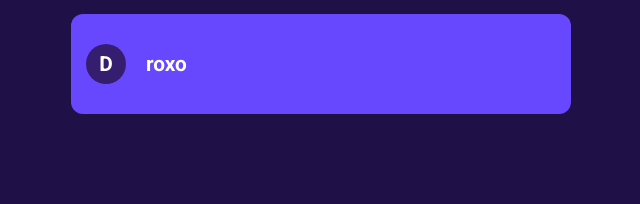
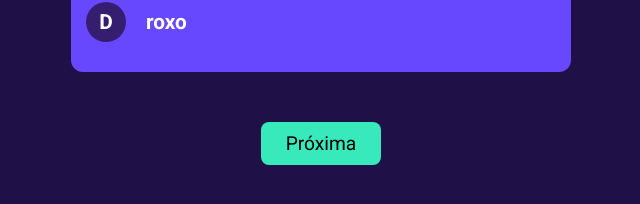
Before and after one commit to Victordplima/Quiz, a Next.js app: page / in a window 1280 px wide. Shown: the part 560-764 px from the top of the page, without its empty margins (319-959 px from the left). Built offline with nearby package versions, Linux system fonts and the light colour scheme.

Commit message:
feat: adiciona o componente Botão

```diff
--- /dev/null
+++ b/components/Botao.tsx
@@ -0,0 +1,24 @@
+import styles from "../src/styles/Botao.module.css";
+import Link from "next/link";
+
+interface BotaoProps {
+    href?: string;
+    texto: string;
+    onClick?: (e: any) => void;
+}
+
+export default function Botao(props: BotaoProps) {
+    function renderizarBotao() {
+        return (
+            <button className={styles.botao} onClick={props.onClick}>
+                {props.texto}
+            </button>
+        );
+    }
+
+    return props.href ? (
+        <Link href={props.href}>{renderizarBotao()}</Link>
+    ) : (
+        renderizarBotao()
+    );
+}
--- a/src/pages/index.tsx
+++ b/src/pages/index.tsx
@@ -2,6 +2,7 @@
 import Questao from "../../components/Questao";
 import QuestaoModel from "../../model/questao";
 import RespostaModel from "../../model/resposta";
+import Botao from "../../components/Botao";
 
 const questaoMock = new QuestaoModel(1, "Melhor cor", [
     RespostaModel.errada("verde"),
@@ -32,6 +33,7 @@
         <div
             style={{
                 display: "flex",
+                flexDirection: "column",
                 justifyContent: "center",
                 alignItems: "center",
                 height: "100vh",
@@ -43,6 +45,7 @@
                 respostaFornecida={respostaFornecida}
                 tempoEsgotado={tempoEsgotado}
             />
+            <Botao texto="Próxima" href="/resultado"/>
         </div>
     );
 }
--- /dev/null
+++ b/src/styles/Botao.module.css
@@ -0,0 +1,11 @@
+.botao{
+    background-color: #37e9bb;
+    color: black;
+    border-radius: 8px;
+    font-weight: 200;
+    font-size: 1.2rem;
+    border: none;
+    padding: 10px 25px;
+    margin-top: 40px;
+    cursor: pointer;
+}
```
Also changed, not shown: src/pages/resultado.tsx (added, +7 -0 lines).
